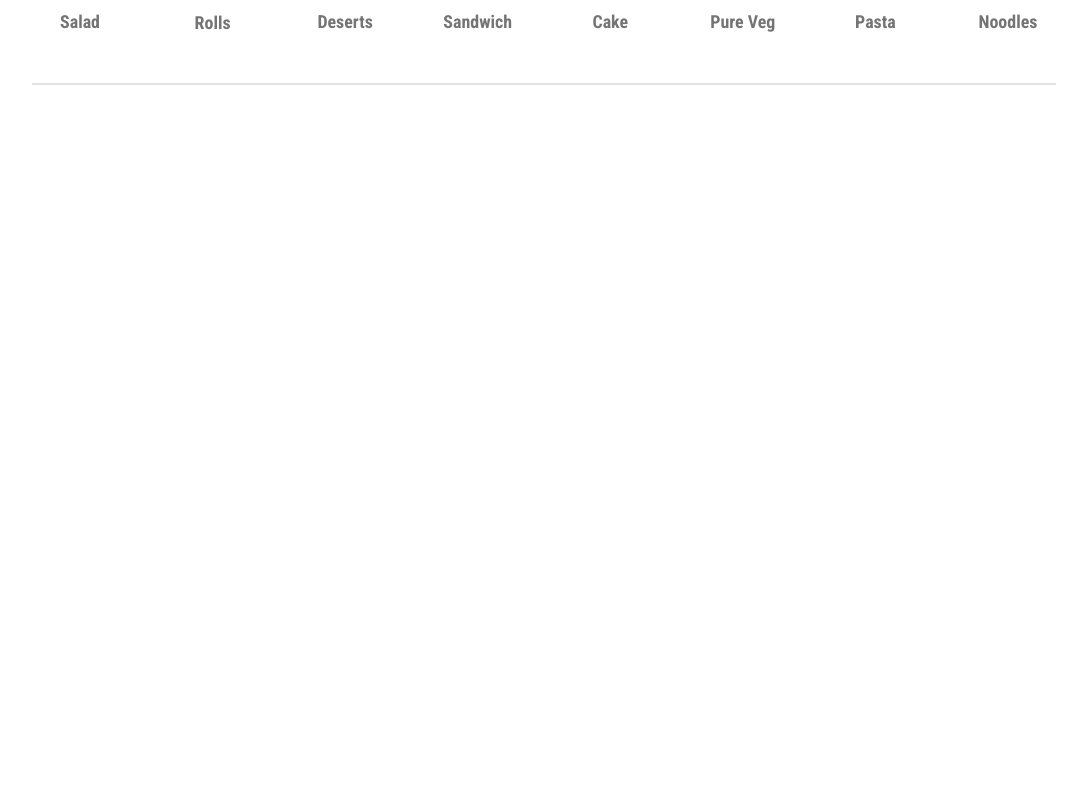
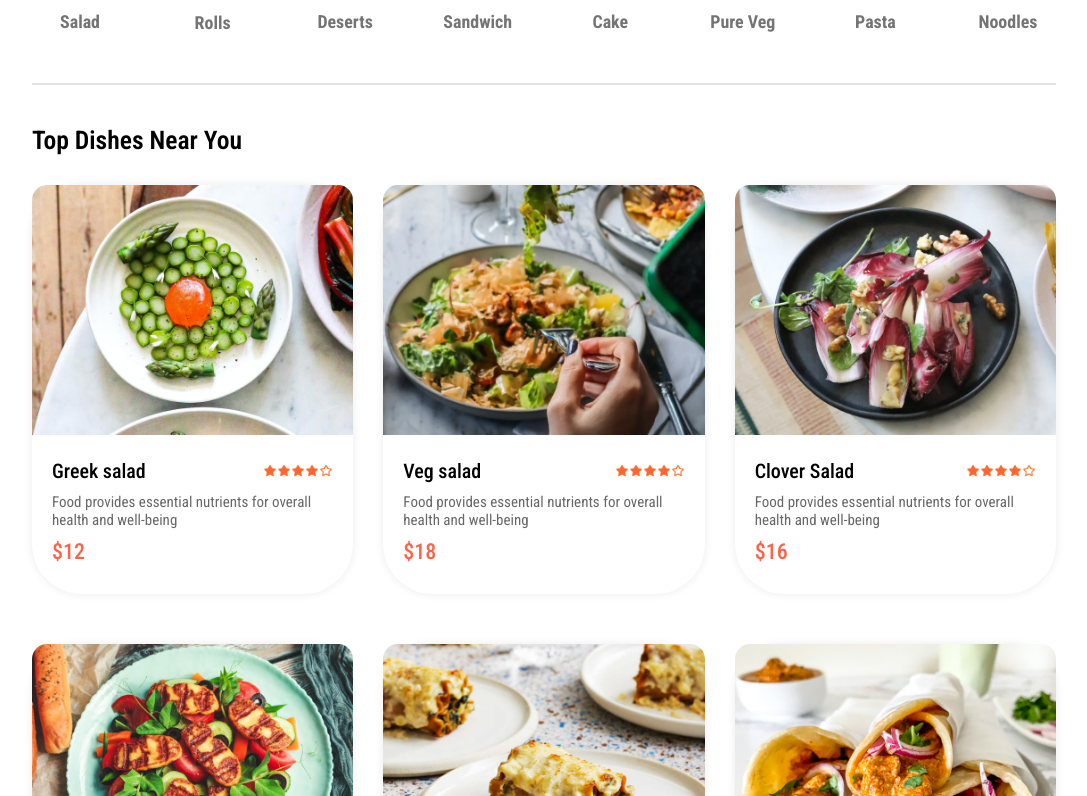
Before and after one commit to Kasim-Tech/food_delevery-Tasty-Bites-, a React (Vite) app in the folder frontend/: page / in a window 1280 px wide. Shown: the part 844-1640 px from the top of the page, without its empty margins (96-1183 px from the left). Before the commit the page ends 939 px from the top, so only its background shows below. Built offline with nearby package versions, Linux system fonts and the light colour scheme.

Commit message:
food_Item added

```diff
--- /dev/null
+++ b/frontend/src/components/FoodDisplay/FoodDisplay.css
@@ -0,0 +1,14 @@
+.food-display{
+    margin-top: 30px;
+}
+.food-display h2{
+    font-size: max(2vw, 24px);
+    font-weight: 600;
+}
+.food-display-list{
+    display: grid;
+    grid-template-columns: repeat(auto-fill,minmax(240px,1fr));
+    margin-top: 30px;
+    gap: 30px;
+    row-gap: 50px;
+}
--- /dev/null
+++ b/frontend/src/components/FoodDisplay/FoodDisplay.jsx
@@ -0,0 +1,28 @@
+import { useContext } from "react";
+import "./FoodDisplay.css";
+import { StoreContext } from "../../context/StoreContext";
+import FoodItem from "../FoodItem/FoodItem";
+
+const FoodDisplay = ({ category }) => {
+  const { food_list } = useContext(StoreContext);
+
+  return (
+    <div className="food-display" id="food-display">
+      <h2>Top Dishes Near You</h2>
+      <div className="food-display-list">
+        {food_list.map((item, index) => (
+          <FoodItem
+            key={index}
+            image={item.image}
+            id={item._id}
+            name={item.name}
+            description={item.description}
+            price={item.price}
+          />
+        ))}
+      </div>
+    </div>
+  );
+};
+
+export default FoodDisplay;
--- /dev/null
+++ b/frontend/src/components/FoodItem/FoodItem.css
@@ -0,0 +1,38 @@
+.food-item {
+  width: 100%;
+  margin: auto;
+  border-radius: 50px;
+  box-shadow: 0px 0px 10px #00000015;
+  transition: 0.3s;
+  animation: fadeIn 1s;
+}
+.food-item-image {
+  width: 100%;
+  border-radius: 15px 15px 0px 0px;
+}
+.food-item-info {
+  padding: 20px;
+}
+.food-item-name-rating {
+  display: flex;
+  justify-content: space-between;
+  align-items: center;
+  margin-bottom: 10px;
+}
+.food-item-name-rating p {
+    font-size: 20px;
+    font-weight: 500;
+}
+.food-item-name-rating img{
+    width: 70px;
+}
+.food-item-desc{
+    color: #676767;
+    font-size: 15px;
+}
+.food-item-price{
+    color: tomato;
+    font-size: 22px;
+    font-weight: 500;
+    margin: 10px 0px;
+}
--- /dev/null
+++ b/frontend/src/components/FoodItem/FoodItem.jsx
@@ -0,0 +1,34 @@
+import { useState } from "react";
+import { assets } from "../../assets/assets";
+import "./FoodItem.css";
+
+const FoodItem = ({ id, name, price, description, image }) => {
+  const [itemCount, setItemCount] = useState(0);
+  return (
+    <div className="food-item">
+      <div className="food-item-img-container">
+        <img src={image} className="food-item-image" alt={name} />
+        {!itemCount ? (
+          <image
+            className="add"
+            onClick={() => setItemCount((prev) => prev + 1)}
+            src={assets.add_icon_white}
+            alt="addbtn"
+          />
+        ) : (
+          <div className="food-item-counter"></div>
+        )}
+      </div>
+      <div className="food-item-info">
+        <div className="food-item-name-rating">
+          <p>{name}</p>
+          <img src={assets.rating_starts} alt="rating" />
+        </div>
+        <p className="food-item-desc">{description}</p>
+        <p className="food-item-price">${price}</p>
+      </div>
+    </div>
+  );
+};
+
+export default FoodItem;
--- /dev/null
+++ b/frontend/src/context/StoreContext.jsx
@@ -0,0 +1,22 @@
+import { createContext } from "react";
+import { food_list } from "../assets/assets";
+export const StoreContext = createContext(null)
+
+const StoreContextProvider = (props) => {
+
+
+    const contextValue={
+
+        food_list
+
+
+    }
+
+    return(
+        <StoreContext.Provider value={contextValue}>
+            {props.children}
+        </StoreContext.Provider>
+    )
+}
+
+export default StoreContextProvider;
--- a/frontend/src/main.jsx
+++ b/frontend/src/main.jsx
@@ -1,12 +1,13 @@
-import ReactDOM from 'react-dom/client'
-import App from './App.jsx'
-import './index.css'
-import {BrowserRouter} from "react-router-dom"
+import ReactDOM from "react-dom/client";
+import App from "./App.jsx";
+import "./index.css";
+import { BrowserRouter } from "react-router-dom";
+import StoreContextProvider from "./context/StoreContext.jsx";
 
-ReactDOM.createRoot(document.getElementById('root')).render(
-   <BrowserRouter>
-    <App />
-
-   </BrowserRouter>
-
-)
+ReactDOM.createRoot(document.getElementById("root")).render(
+  <BrowserRouter>
+    <StoreContextProvider>
+      <App />
+    </StoreContextProvider>
+  </BrowserRouter>
+);
--- a/frontend/src/pages/Home/Home.jsx
+++ b/frontend/src/pages/Home/Home.jsx
@@ -2,6 +2,7 @@
 import ExploreMenu from "../../components/Explore Menu/ExploreMenu"
 import Header from "../../components/Header/Header"
 import "./Home.css"
+import FoodDisplay from "../../components/FoodDisplay/FoodDisplay"
 const Home = () => {
 
 const [category, setCategory] = useState("All");
@@ -10,6 +11,7 @@
     <div>
       <Header/>
       <ExploreMenu category={category} setCategory={setCategory}/>
+      <FoodDisplay category={category}/>
     </div>
   )
 }
```
